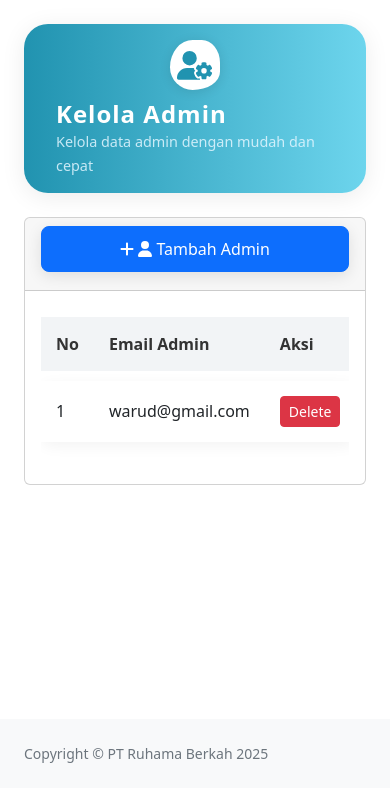
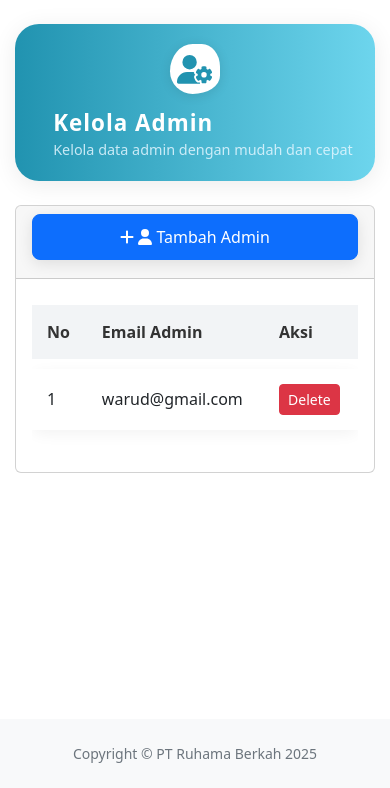
Before and after one commit to warudoo/ruberman-inventory, a PHP site: page /admin.php in a window 390 px wide. Shown: the part 56-844 px from the top of the page. Run offline with PHP 8.4, Linux system fonts and the light colour scheme; a user stored in the database is signed in; data comes from the database, SQL or seed files in the repository; some libraries are stand-ins or nearby versions.

Commit message:
feat: Enhance mobile responsiveness and fix sidebar functionality
This commit introduces two key improvements: 1. A new 'responsive.css' file was added to optimize the layout for mobile devices. 2. The 'js' directory was relocated to fix a critical pathing issue that prevented the mobile sidebar toggle from working.

```diff
--- a/admin.php
+++ b/admin.php
@@ -14,6 +14,7 @@ $currentPage = 'admin'; // Variabel untuk menandai halaman aktif
     <title>Manajemen Admin</title>
     <link href="https://cdn.jsdelivr.net/npm/simple-datatables@7.1.2/dist/style.min.css" rel="stylesheet" />
     <link href="assets/css/styles.css" rel="stylesheet" />
+    <link href="assets/css/responsive.css" rel="stylesheet" />
     <script src="https://use.fontawesome.com/releases/v6.3.0/js/all.js" crossorigin="anonymous"></script>
 </head>
 <body class="sb-nav-fixed">
--- /dev/null
+++ b/assets/css/responsive.css
@@ -0,0 +1,99 @@
+/* =================================================================== */
+/* FILE CSS RESPONSIVE UNTUK RUBERMAN INVENTORY                      */
+/* =================================================================== */
+
+/* Aturan untuk layar kecil (HP) - di bawah 768px */
+@media (max-width: 768px) {
+
+    /* Mengecilkan judul utama di halaman agar tidak terlalu besar di HP */
+    .container-fluid h1.mt-4 {
+        font-size: 1.75rem;
+        line-height: 1.2;
+    }
+
+    /* Menyesuaikan header kustom agar lebih ringkas di mobile */
+    .custom-header-masuk, .custom-header-keluar, .custom-header-admin {
+        flex-direction: column;
+        align-items: flex-start;
+        padding: 1.25rem;
+        text-align: left;
+    }
+
+    .header-shape, .header-shape-admin {
+        width: 50px;
+        height: 50px;
+        margin-bottom: 1rem;
+    }
+
+    .header-icon, .header-icon-admin {
+        font-size: 1.8rem;
+    }
+
+    .header-title, .header-title-admin {
+        font-size: 1.6rem;
+    }
+
+    .header-subtitle, .header-subtitle-admin {
+        font-size: 0.9rem;
+    }
+
+    /* Membuat tombol di card-header memenuhi lebar layar agar mudah di-klik */
+    .card-header .btn {
+        display: block;
+        width: 100%;
+    }
+    /* Memberi jarak jika ada lebih dari satu tombol */
+    .card-header .btn + .btn {
+        margin-top: 10px;
+    }
+
+    /* Memastikan tabel bisa di-scroll ke samping jika tidak muat */
+    .card-body {
+        overflow-x: auto;
+    }
+
+    /* Menyesuaikan ukuran font di dalam modal agar lebih nyaman dibaca */
+    .modal-body, .modal-title {
+        font-size: 0.95rem;
+    }
+
+    /* Mengurangi padding pada container utama agar lebih banyak ruang untuk konten */
+    .container-fluid.px-4 {
+        padding-left: 15px !important;
+        padding-right: 15px !important;
+    }
+
+    /* Menyesuaikan tampilan footer */
+    footer.py-4 {
+        text-align: center;
+    }
+    footer .small {
+        flex-direction: column;
+    }
+}
+
+/* Aturan untuk layar sangat kecil - di bawah 576px */
+@media (max-width: 576px) {
+    /* Lebih kecilkan lagi font judul */
+    .header-title, .header-title-admin {
+        font-size: 1.4rem;
+    }
+
+    .welcome-card h1 {
+        font-size: 1.5rem !important;
+    }
+
+    .welcome-card p {
+        font-size: 1rem !important;
+    }
+
+    /* Membuat form di dalam modal lebih rapi */
+    .modal-body .form-control {
+        margin-bottom: 1rem;
+    }
+
+    /* Memastikan gambar produk di tabel tidak terlalu besar */
+    .zoomable {
+        width: 60px;
+    }
+}
--- a/detail_event.php
+++ b/detail_event.php
@@ -19,6 +19,7 @@ $currentPage = 'event'; // Variabel untuk menandai halaman aktif di sidebar
     <meta name="viewport" content="width=device-width, initial-scale=1, shrink-to-fit=no" />
     <title>Detail Event: <?=$event_data['nama_event'];?></title>
     <link href="assets/css/styles.css" rel="stylesheet" />
+    <link href="assets/css/responsive.css" rel="stylesheet" />
     <link href="https://cdn.jsdelivr.net/npm/simple-datatables@7.1.2/dist/style.min.css" rel="stylesheet" />
     <script src="https://use.fontawesome.com/releases/v6.3.0/js/all.js" crossorigin="anonymous"></script>
     <link rel="stylesheet" href="https://cdn.jsdelivr.net/npm/bootstrap@4.6.2/dist/css/bootstrap.min.css">
@@ -51,7 +52,7 @@ $currentPage = 'event'; // Variabel untuk menandai halaman aktif di sidebar
                                         <th>Qty Keluar</th>
                                         <th>Qty Kembali</th>
                                         <th>Status</th>
-                                        <th class="keterangan-full">Keterangan</th>
+                                        <th>Keterangan</th>
                                         <th>Aksi</th>
                                     </tr>
                                 </thead>
--- a/event.php
+++ b/event.php
@@ -12,6 +12,7 @@ $currentPage = 'event'; // Variabel untuk menandai halaman aktif
     <title>Daftar Event - Ruberman Inventory</title>
     <link href="https://cdn.jsdelivr.net/npm/simple-datatables@7.1.2/dist/style.min.css" rel="stylesheet" />
     <link href="assets/css/styles.css" rel="stylesheet" />
+    <link href="assets/css/responsive.css" rel="stylesheet" />
     <script src="https://use.fontawesome.com/releases/v6.3.0/js/all.js" crossorigin="anonymous"></script>
 </head>
 <body class="sb-nav-fixed">
--- a/index.php
+++ b/index.php
@@ -12,6 +12,7 @@ $currentPage = 'index'; // Variabel untuk menandai halaman aktif
         <title>Inventory Stok Barang - Ruberman</title>
         <link href="https://cdn.jsdelivr.net/npm/simple-datatables@7.1.2/dist/style.min.css" rel="stylesheet" />
         <link href="assets/css/styles.css" rel="stylesheet" />
+        <link href="assets/css/responsive.css" rel="stylesheet" />
         <script src="https://use.fontawesome.com/releases/v6.3.0/js/all.js" crossorigin="anonymous"></script>
 
         <style>
--- a/keluar.php
+++ b/keluar.php
@@ -14,6 +14,7 @@ $currentPage = 'keluar'; // Variabel untuk menandai halaman aktif
     <title>Inventory Barang Keluar</title>
     <link href="https://cdn.jsdelivr.net/npm/simple-datatables@7.1.2/dist/style.min.css" rel="stylesheet" />
     <link href="assets/css/styles.css" rel="stylesheet" />
+    <link href="assets/css/responsive.css" rel="stylesheet" />
     <script src="https://use.fontawesome.com/releases/v6.3.0/js/all.js" crossorigin="anonymous"></script>
 
     <style>
--- a/masuk.php
+++ b/masuk.php
@@ -12,6 +12,7 @@ $currentPage = 'masuk'; // Variabel untuk menandai halaman aktif
     <title>Inventory Barang Masuk</title>
     <link href="https://cdn.jsdelivr.net/npm/simple-datatables@7.1.2/dist/style.min.css" rel="stylesheet" />
     <link href="assets/css/styles.css" rel="stylesheet" />
+    <link href="assets/css/responsive.css" rel="stylesheet" />
     <script src="https://use.fontawesome.com/releases/v6.3.0/js/all.js" crossorigin="anonymous"></script>
 
     <style>
--- a/peminjaman.php
+++ b/peminjaman.php
@@ -12,6 +12,7 @@ $currentPage = 'peminjaman'; // Variabel untuk menandai halaman aktif
     <title>Peminjaman Barang - Ruberman</title>
     <link href="https://cdn.jsdelivr.net/npm/simple-datatables@7.1.2/dist/style.min.css" rel="stylesheet" />
     <link href="assets/css/styles.css" rel="stylesheet" />
+    <link href="assets/css/responsive.css" rel="stylesheet" />
     <script src="https://use.fontawesome.com/releases/v6.3.0/js/all.js" crossorigin="anonymous"></script>
 </head>
 <body class="sb-nav-fixed">
```
Also changed, not shown: js/chart-area-demo.js (renamed from assets/js/chart-area-demo.js), js/chart-bar-demo.js (renamed from assets/js/chart-bar-demo.js), js/chart-pie-demo.js (renamed from assets/js/chart-pie-demo.js), js/datatables-demo.js (renamed from assets/js/datatables-demo.js), js/datatables-simple-demo.js (renamed from assets/js/datatables-simple-demo.js), js/scripts.js (renamed from assets/js/scripts.js).
